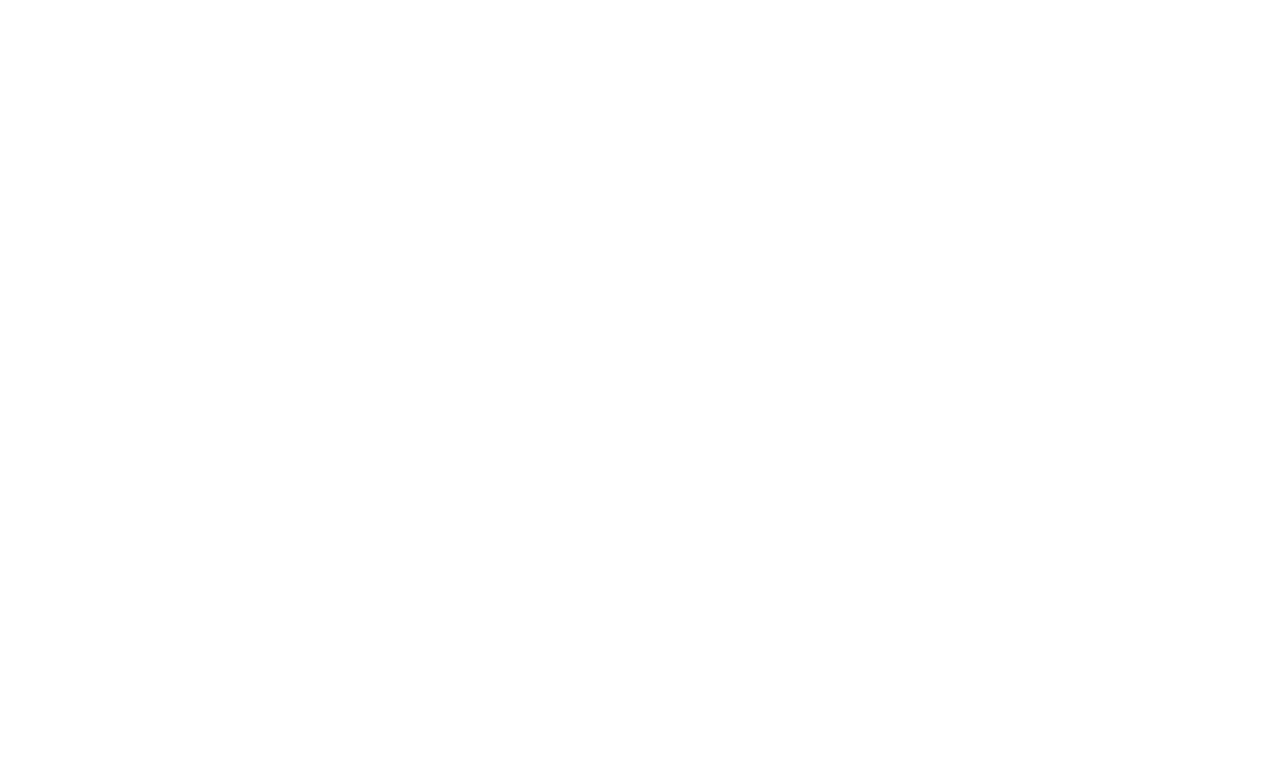
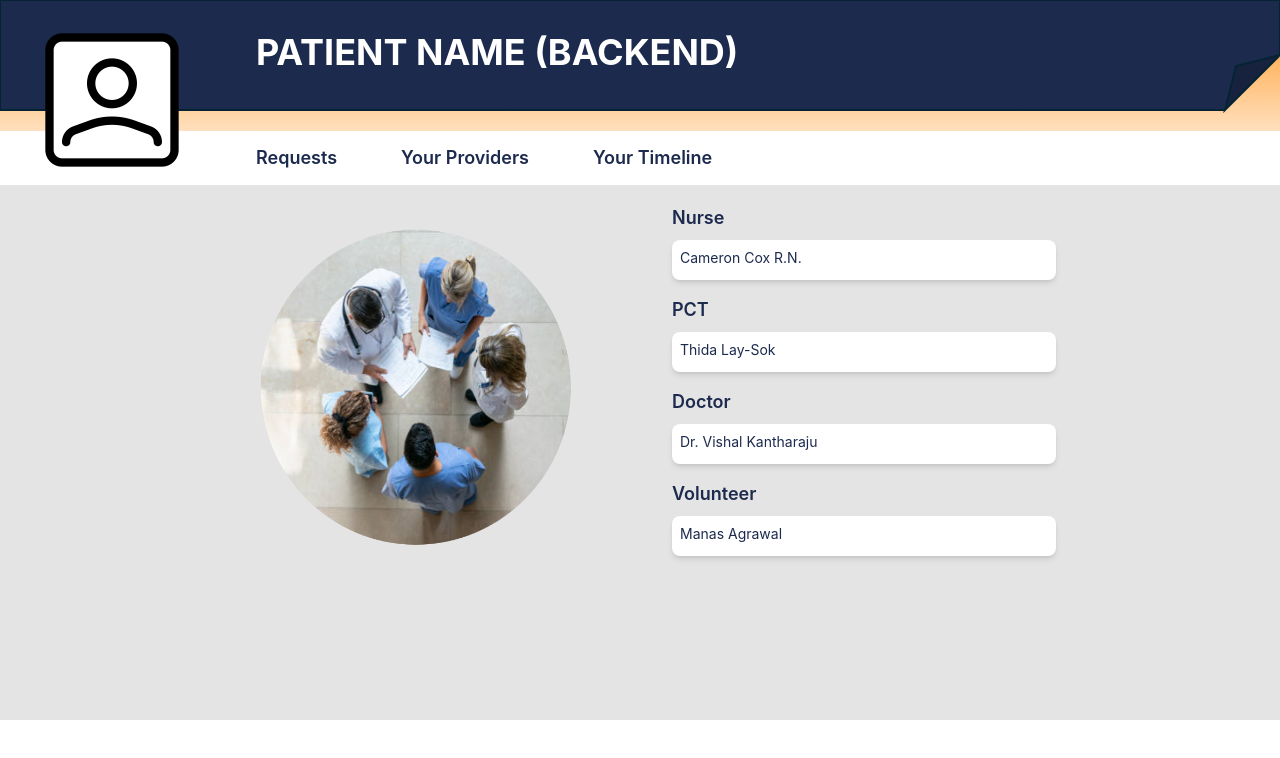
Before and after one commit to vishalkantharaju/calllight, a React (Create React App) app in the folder frontend/: page /patient-providers in a window 1280 px wide. Before the commit this address had no page. Shown: the top 758 px of the page. Built offline with nearby package versions, Linux system fonts and the light colour scheme.

Commit message:
finished providers frontend

```diff
--- /dev/null
+++ b/frontend/src/PatientProviders.tsx
@@ -0,0 +1,86 @@
+import { useNavigate } from 'react-router-dom';
+import { useState } from 'react';
+import nurse_background from './assets/nurse_background.svg';
+import providers from './assets/providers.png';
+import mic from './assets/mic.png';
+
+function PatientProviders() {
+  const nav = useNavigate();
+
+  return (
+    <div className="relative h-screen w-screen">
+      <div className="relative flex items-center justify-end h-screen">
+
+        {/* Background */}
+        <div className="w-screen h-screen">
+          <img src={nurse_background} alt="Background" />
+        </div>
+
+        {/* Tab */}
+        <div className="absolute top-4 md:top-8 left-36 md:left-64 flex flex-col items-start space-y-6">
+          <span className="text-white text-xl md:text-4xl font-bold">
+            PATIENT NAME (BACKEND)
+          </span>
+          <div className="flex items-center space-x-16">
+            <span className="mt-[3rem] text-xs md:text-lg text-[#1C2A4D] font-semibold">Requests</span>
+            <span className="mt-[3rem] text-xs md:text-lg text-[#1C2A4D] font-semibold">Your Providers</span>
+            <span className="mt-[3rem] text-xs md:text-lg text-[#1C2A4D] font-semibold">Your Timeline</span>
+          </div>
+
+          {/* Main Flex Container */}
+          <div className="flex mt-8 space-x-24">
+
+            {/* Left Column - Requests */}
+            <div className="flex flex-col mt-8 items-center">
+              <img className="w-80 h-80"src={providers} />
+            </div>
+
+            {/* Right Column - Providers */}
+            <div className="flex flex-col items-start mt-2">
+
+              <span className="text-[#1C2A4D] md:text-lg font-semibold">
+                  Nurse
+              </span>
+              <div className="mt-2 w-96 h-10 bg-white shadow-md rounded-lg p-2">
+                <p className="text-sm text-[#1C2A4D]">
+                  Cameron Cox R.N.
+                </p>
+              </div>
+
+              <span className="mt-4 text-[#1C2A4D] md:text-lg font-semibold">
+                  PCT
+              </span>
+              <div className="mt-2 w-96 h-10 bg-white shadow-md rounded-lg p-2">
+                <p className="text-sm text-[#1C2A4D]">
+                  Thida Lay-Sok
+                </p>
+              </div>
+
+              <span className="mt-4 text-[#1C2A4D] md:text-lg font-semibold">
+                  Doctor
+              </span>
+              <div className="mt-2 w-96 h-10 bg-white shadow-md rounded-lg p-2">
+                <p className="text-sm text-[#1C2A4D]">
+                  Dr. Vishal Kantharaju
+                </p>
+              </div>
+
+              <span className="mt-4 text-[#1C2A4D] md:text-lg font-semibold">
+                  Volunteer
+              </span>
+              <div className="mt-2 w-96 h-10 bg-white shadow-md rounded-lg p-2">
+                <p className="text-sm text-[#1C2A4D]">
+                  Manas Agrawal
+                </p>
+              </div>
+
+            </div>
+
+          </div>
+        </div>
+      </div>
+    </div>
+  );
+}
+
+export default PatientProviders;
--- a/frontend/src/index.tsx
+++ b/frontend/src/index.tsx
@@ -7,7 +7,7 @@
 import { BrowserRouter as Router, Route, Routes} from 'react-router-dom';
 import NursePortal from './NursePortal';
 import PatientPortal from './PatientPortal';
-
+import PatientProviders from './PatientProviders';
 
 ReactDOM.createRoot(document.getElementById('root')!).render(
   <React.StrictMode>
@@ -18,6 +18,7 @@
           <Route path="/login" Component={SignIn} />
           <Route path="/nurse" Component={NursePortal} />
           <Route path="/patient" Component={PatientPortal} />
+          <Route path="/patient-providers" Component={PatientProviders} />
         </Routes>
     </Router>
   </React.StrictMode>,
```
Also changed, not shown: frontend/src/assets/providers.png (added).
